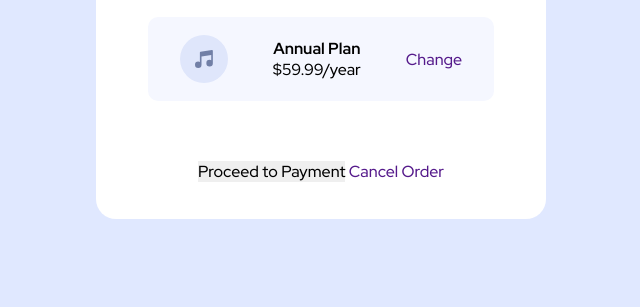
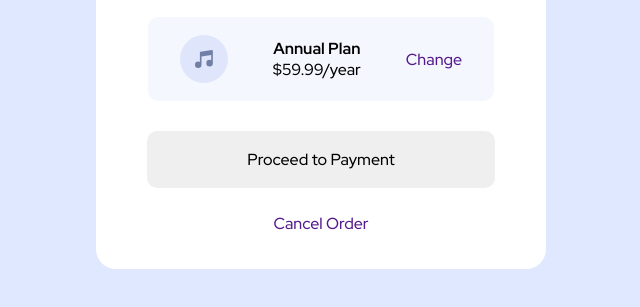
Before and after one commit to andremfdev/challenge-orderSummary-001, a plain HTML site: page index.html in a window 1280 px wide. Shown: the part 483-790 px from the top of the page, without its empty margins (319-959 px from the left). Drawn offline with Linux system fonts and the light colour scheme.

Commit message:
ajuste sass

```diff
--- a/_home.scss
+++ b/_home.scss
@@ -12,40 +12,35 @@
   background-color: white;
   width: 100%;
   max-width: 450px;
-  height: 600px;
+  height: 650px;
   position: absolute;
   border-radius: 2rem;
   margin-top: 10.2rem;
+  .img-hero img {
+    border-radius: 2rem 2rem 0 0;
+    width: 100%;
   }
-
-.card .info {
+  .info {
     margin: 0 45px;
     display: flex;
     flex-direction: column;
     align-items: center;
   }
-
-.img-hero img {
-  border-radius: 2rem 2rem 0 0;
-  width: 100%;
-}
-
   .text {
     text-align: center;
     margin-top: 4rem;
-}
-
-.text h1 {
+    h1 {
       font-size: 2.4rem;
       color: $second-color3;
       font-weight: 900;
     }
-
-.text p {
+    p {
       margin-top: 1.5rem;
       line-height: 24px;
       color: $second-color2;
       font-weight: 500;
+    }
+  }
 }
 
 .plan {
@@ -59,5 +54,14 @@
 }
 
 .btn-payment {
-  margin-top: 6rem;
+  margin-top: 3rem;
+  text-align: center;
+  button {
+    padding: 1.8rem 10rem;
+    border-radius: 1rem;
   }
+  p {
+    margin-top: 2.5rem;
+    margin-bottom: 4rem;
+  }
+}
--- a/index.html
+++ b/index.html
@@ -44,8 +44,8 @@
           </div>
         </div>
         <div class="btn-payment">
-        <button>Proceed to Payment</button>
-        <a href="">Cancel Order</a>
+          <button>Proceed to Payment</button><br>
+          <a href=""><p>Cancel Order</p></a>
         </div>
       </div>
     </div>
```
Also changed, not shown: css/main.min.css, 1 other file. Lines whose indentation alone changed are shown as unchanged.
